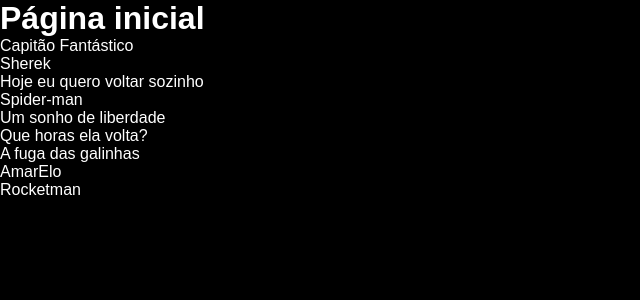
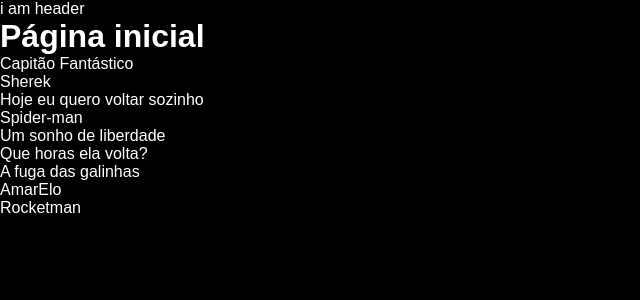
Before and after one commit to Racchel/desafio-final-todoflix, a React (Create React App) app: page / in a window 1280 px wide. Shown: the top 300 px of the page, without its empty margins (0-640 px from the left). Built offline with nearby package versions, Linux system fonts and the light colour scheme; data requests are answered from the project's data file.

Commit message:
[FRONT] Use header component in BaseLayout

```diff
--- a/src/shared/layouts/BaseLayout.jsx
+++ b/src/shared/layouts/BaseLayout.jsx
@@ -1,7 +1,11 @@
 import styled from 'styled-components'
+
+/** components */
+import { Header } from '../components'
 
 /** theme */
 
+/** styled */
 const Container = styled.div`
   width: 100%;
   min-height: 100vh;
@@ -10,6 +14,7 @@
 const BaseLayout = ({ title, children }) => {
   return (
     <Container>
+      <Header />
       <h1>{title}</h1>
       {children}
     </Container>
```
